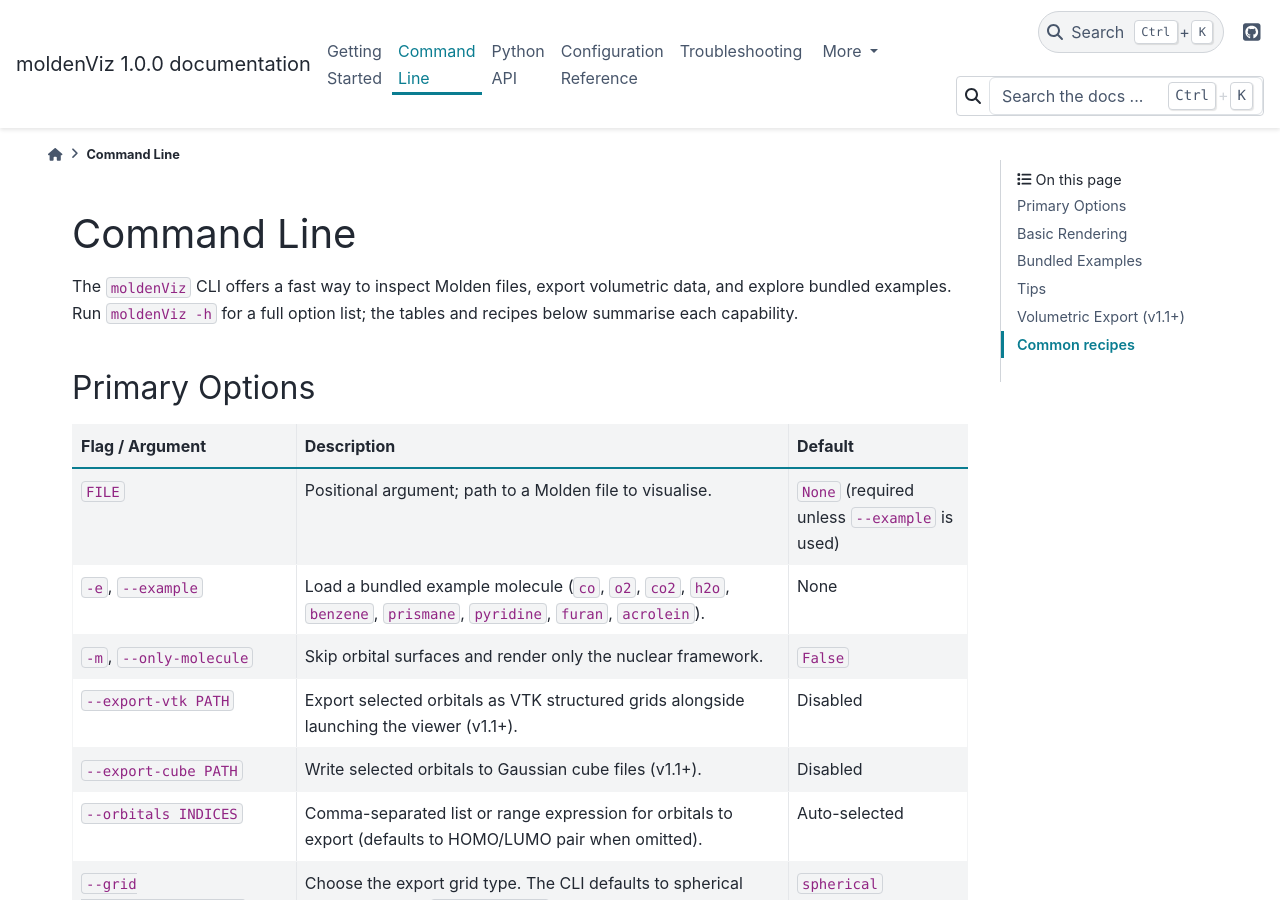
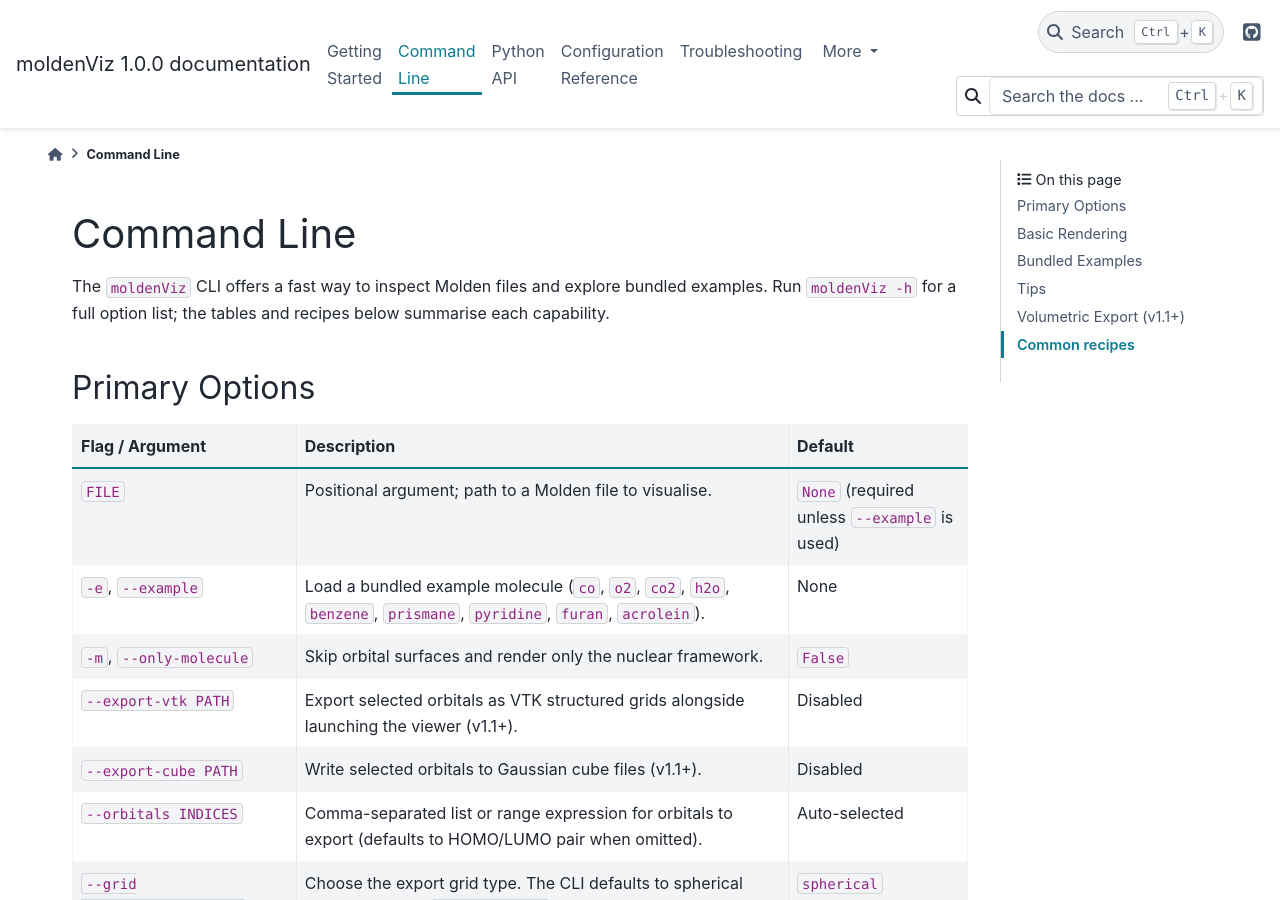
Before and after one commit to Faria22/moldenViz, a Sphinx documentation site: the page built from docs/source/cli-guide.rst, in a window 1280 px wide and 900 px high. Built offline with Sphinx 7.4.7 and the PyData theme 0.15.4, drawn with Linux system fonts in a browser that asks for light colours.

Commit message:
Update docs/source/cli-guide.rst

```diff
--- a/docs/source/cli-guide.rst
+++ b/docs/source/cli-guide.rst
@@ -1,7 +1,7 @@
 Command Line
 ============
 
-The ``moldenViz`` CLI offers a fast way to inspect Molden files, export volumetric data, and explore bundled examples. Run ``moldenViz -h`` for a full option list; the tables and recipes below summarise each capability.
+The ``moldenViz`` CLI offers a fast way to inspect Molden files and explore bundled examples. Run ``moldenViz -h`` for a full option list; the tables and recipes below summarise each capability.
 
 Primary Options
 ----------------
```
